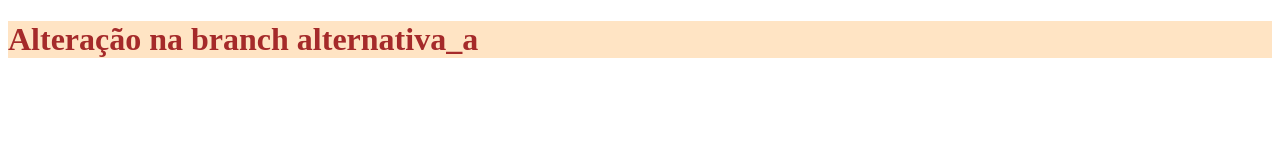
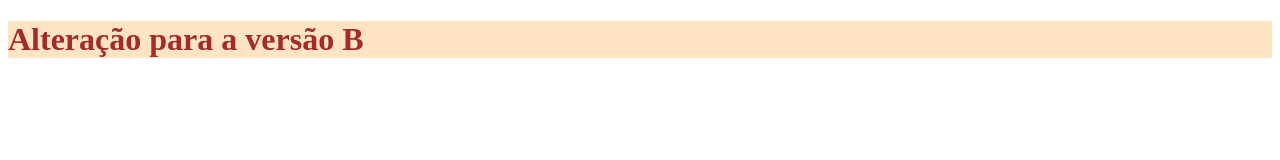
Before and after one commit to eudesfish/git_aula1, a plain HTML site: page index.html in a window 1280 px wide. Drawn offline with Linux system fonts and the light colour scheme.

Commit message:
Nova versão atualizada

```diff
--- a/index.html
+++ b/index.html
@@ -7,7 +7,7 @@
     <title>Git Aula 1</title>
 </head>
 <body>
-   <h1>Alteração na branch alternativa_a</h1>
+   <h1>Alteração para a versão B</h1>
 
 </body>
 </html>
```
